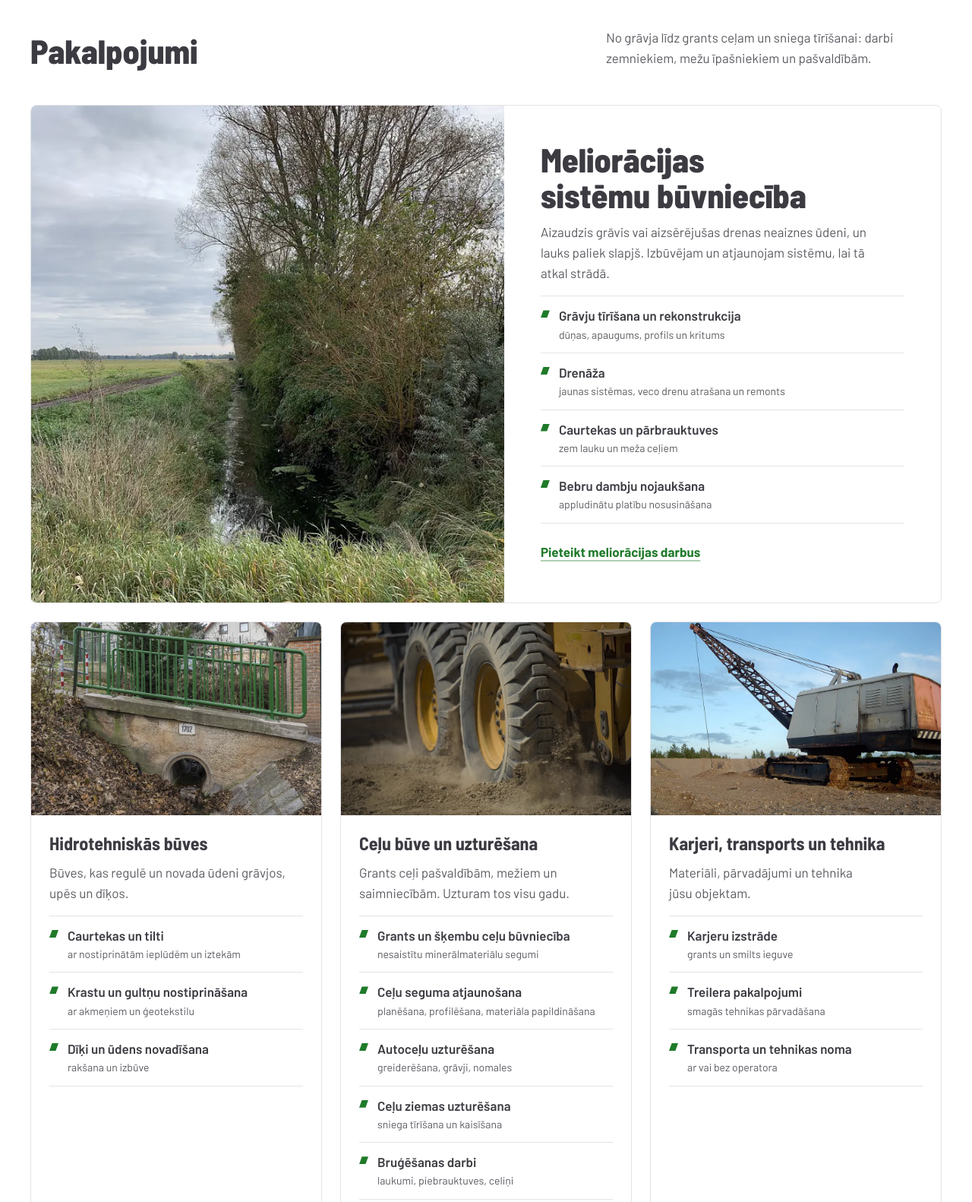
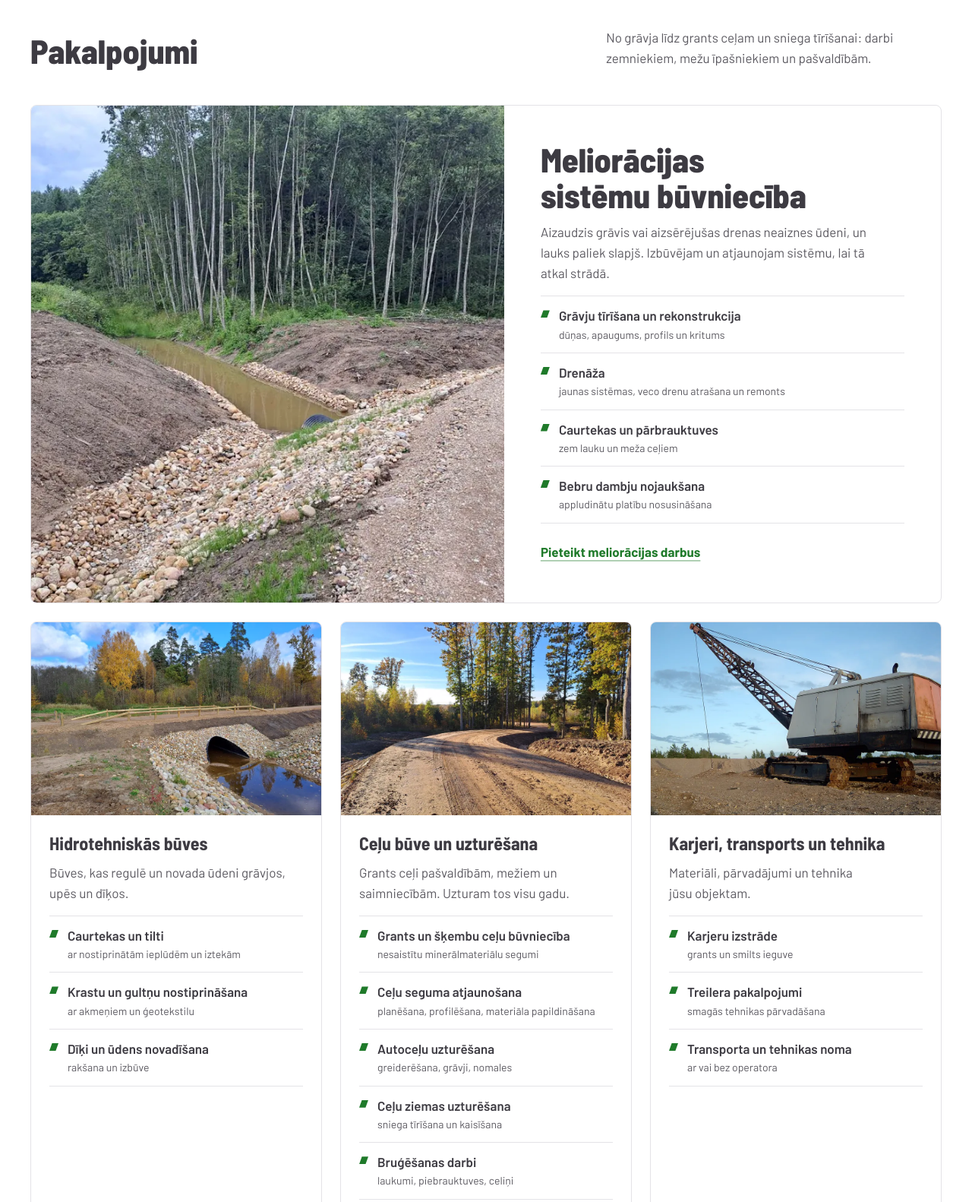
Before and after one commit to Bumerss/auces-meliorators-majaslapa, a plain HTML site: page index.html in a window 1280 px wide. Shown: the part 900-2482 px from the top of the page at 76% size. Drawn offline with Linux system fonts and the light colour scheme.

Commit message:
Uzņēmuma objektu foto pakalpojumu kartītēs
Grāvis, caurteka un grants ceļš no paša uzņēmuma darbiem (datumi apgriezti).
Noņemtas neizmantotās stock bildes un to autoru norādes.

Co-Authored-By: Claude Opus 5.5 <noreply@anthropic.com>

```diff
--- a/index.html
+++ b/index.html
@@ -105,7 +105,7 @@
       </div>
       <div class="services">
         <article class="service service-main reveal">
-          <div class="service-media"><img src="img/gravis.webp" alt="Aizaudzis meliorācijas grāvis gar lauku" width="960" height="720" loading="lazy"></div>
+          <div class="service-media"><img src="img/objekts-gravis.webp" alt="Izbūvēts grāvis ar akmeņiem nostiprinātu gultni un caurteku zem grants ceļa" width="960" height="720" loading="lazy"></div>
           <div class="service-body">
             <h3>Meliorācijas sistēmu būvniecība</h3>
             <p>Aizaudzis grāvis vai aizsērējušas drenas neaiznes ūdeni, un lauks paliek slapjš. Izbūvējam un atjaunojam sistēmu, lai tā atkal strādā.</p>
@@ -119,7 +119,7 @@
           </div>
         </article>
         <article class="service reveal" style="--i:1">
-          <div class="service-media"><img src="img/caurteka.webp" alt="Betona caurteka zem ceļa ar akmeņiem nostiprinātu izteku" width="960" height="640" loading="lazy"></div>
+          <div class="service-media"><img src="img/objekts-caurteka.webp" alt="Jauna caurteka zem meža ceļa ar akmeņiem nostiprinātām nogāzēm un koka margām" width="960" height="640" loading="lazy"></div>
           <div class="service-body">
             <h3>Hidrotehniskās būves</h3>
             <p>Būves, kas regulē un novada ūdeni grāvjos, upēs un dīķos.</p>
@@ -132,7 +132,7 @@
           </div>
         </article>
         <article class="service reveal" style="--i:2">
-          <div class="service-media"><img src="img/celi.webp" alt="Greidera riteņi, planējot grants ceļa segumu" width="960" height="686" loading="lazy"></div>
+          <div class="service-media"><img src="img/objekts-cels.webp" alt="Jaunbūvēts grants ceļš caur mežu ar izraktiem grāvjiem" width="960" height="640" loading="lazy"></div>
           <div class="service-body">
             <h3>Ceļu būve un uzturēšana</h3>
             <p>Grants ceļi pašvaldībām, mežiem un saimniecībām. Uzturam tos visu gadu.</p>
@@ -249,7 +249,7 @@
   </div>
   <div class="wrap footer-bottom">
     <span>© 2026 Auces Meliorators</span>
-    <span>Foto: Assenmacher (CC BY-SA 4.0), USFWS (publiskais īpašums), Thomas Ledl (CC BY-SA 4.0), Jakub Hałun (CC BY 4.0), Frank Liebig (CC BY-SA 3.0 DE), U.S. Air Force (publiskais īpašums), alinco_fan (CC BY 3.0), Wikimedia Commons</span>
+    <span>Foto: Auces Meliorators; Frank Liebig (CC BY-SA 3.0 DE), alinco_fan (CC BY 3.0), Wikimedia Commons</span>
   </div>
 </footer>
 
```
Also changed, not shown: img/bebru-dambis.webp (deleted), img/caurteka.webp (deleted), img/celi.webp (deleted), img/drenaza.webp (deleted), img/gravis.webp (deleted), img/objekts-caurteka.webp (added), img/objekts-cels.webp (added), img/objekts-gravis.webp (added).
